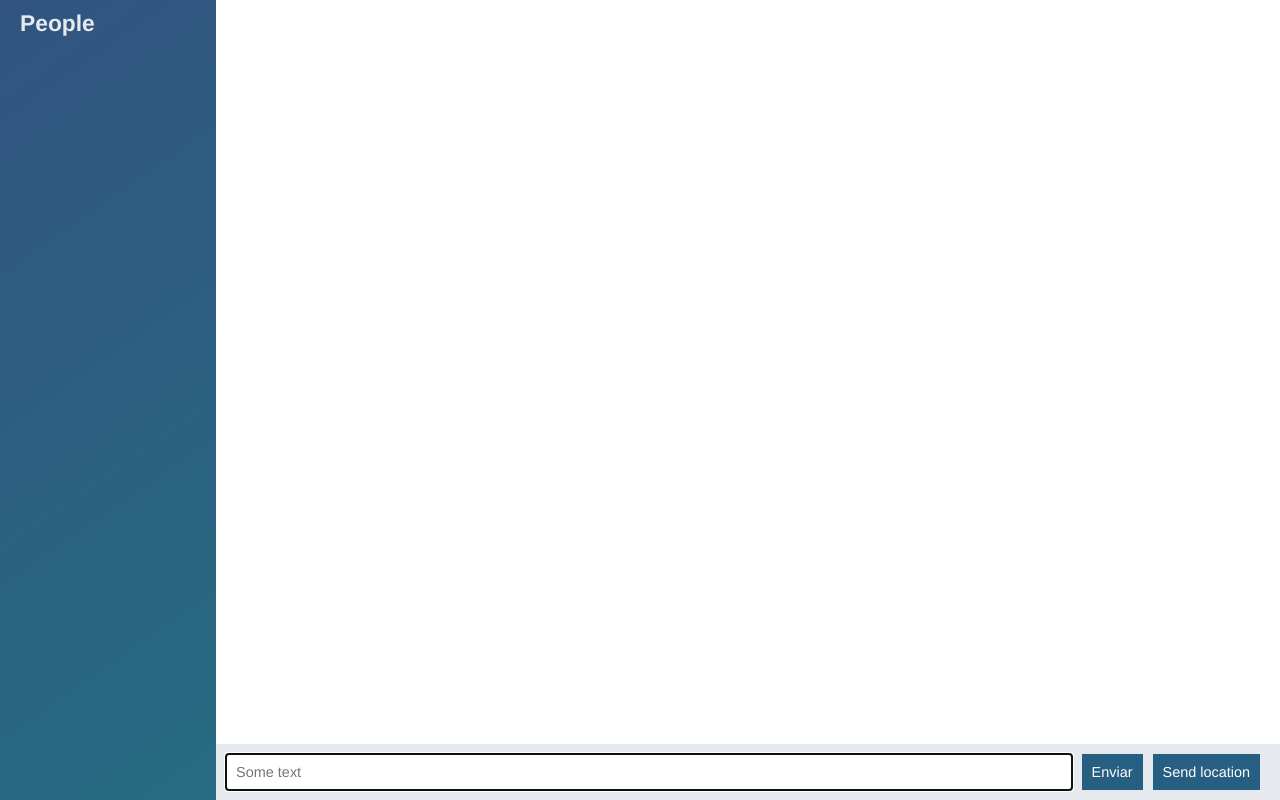
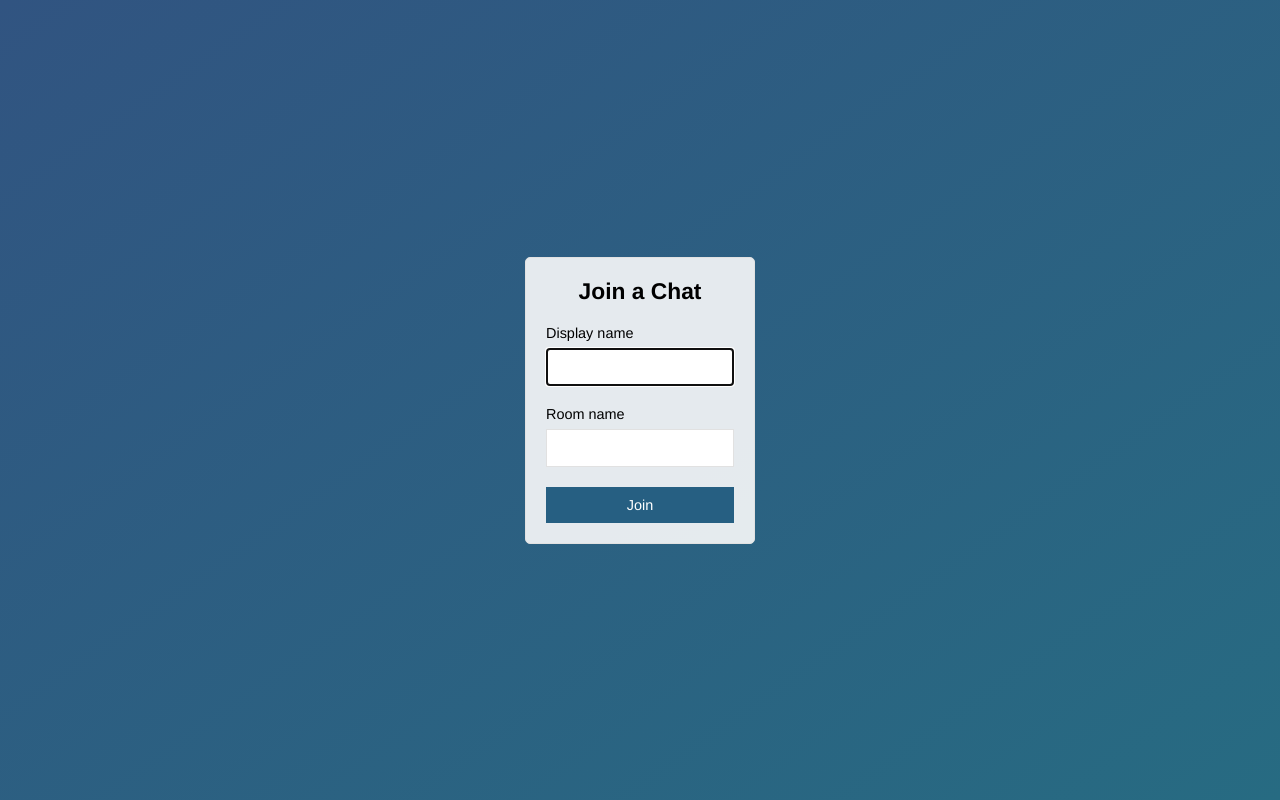
Before and after one commit to patroclo404/node-chat, a website: page public/index.html in a window 1280 px wide. Drawn offline with nearby package versions, Linux system fonts and the light colour scheme; no server answers.

Commit message:
chat page, join page

```diff
--- a/public/index.html
+++ b/public/index.html
@@ -1,79 +1,34 @@
 <!DOCTYPE html>
 <html lang="en">
 <head>
-
   <meta charset="UTF-8">
-    <meta name="viewport" content="width=device-width, initial-scale=1.0">
+  <meta name="viewport" content="width=device-width, initial-scale=1.0, user-scalable=no">
   <meta http-equiv="X-UA-Compatible" content="ie=edge">
   <link rel="stylesheet" href="/css/styles.css">
-    <title>Chat js</title>
-    <script src="https://ajax.googleapis.com/ajax/libs/jquery/3.3.1/jquery.min.js"></script>
-    <script src="/socket.io/socket.io.js" ></script>
-    <script src="/js/moment.js"></script>
-    <script src="/js/mustache.js"></script>
-
-
+  <title>Login | chatRoom</title>
 </head>
-
-  <body>
-    <div class="chat">
-
-      <div class="chat__sidebar">
-        <h3>People</h3>
-        <div id="users"></div>
+<body class="centered-form">
+  <div class="centered-form__form">
+    <form action="">
+      <div class="form-field">
+        <h3>Join a Chat</h3>
       </div>
-      <div class="chat__main">
-        <ol class="chat__messages" id="msg"></ol>
-
-        <div class="chat__footer">
-          <form onclick="return false;">
-            <input type="text" name="text" id="text" placeholder="Some text" autofocus autocomplete="off">
-            <button id="btn_enviar">
-              Enviar
+      <div class="form-field">
+        <label for="">
+          Display name
+        </label>
+        <input type="text" name="name" autofocus>
+      </div>
+      <div class="form-field">
+        <label for="">Room name</label>
+        <input type="text" name="room">
+      </div>
+      <div class="form-field">
+        <button>
+          Join
         </button>
-            <button id="btn_geo_loc">Send location</button>
+      </div>
     </form>
   </div>
-
-
-      </div>
-
-
-    </div>
-
-    <script id="messgge_template" type="text/template">
-      <li class="msg">
-        <div class="message__title">
-          <h4>
-            {{ from }}
-          </h4>
-          <span>
-            {{ createdAt }}
-          </span>
-        </div>
-        <div class="message__body">
-          <p>{{text}}</p>
-        </div>
-      </li>
-    </script>
-
-    <script id="location_template" type="text/template">
-      <li class="msg">
-        <div class="message__title">
-          <h4>
-            {{ from }}
-          </h4>
-          <span>
-            {{ createdAt }}
-          </span>
-        </div>
-        <div class="message__body">
-          <a href="{{location}}" >Open location</a>
-        </div>
-      <li>
-    </script>
-
-    <script src="/js/main.js"></script>
 </body>
-
 </html>
```
Also changed, not shown: public/chat.html (added, +79 -0 lines). Lines whose indentation alone changed are shown as unchanged.
